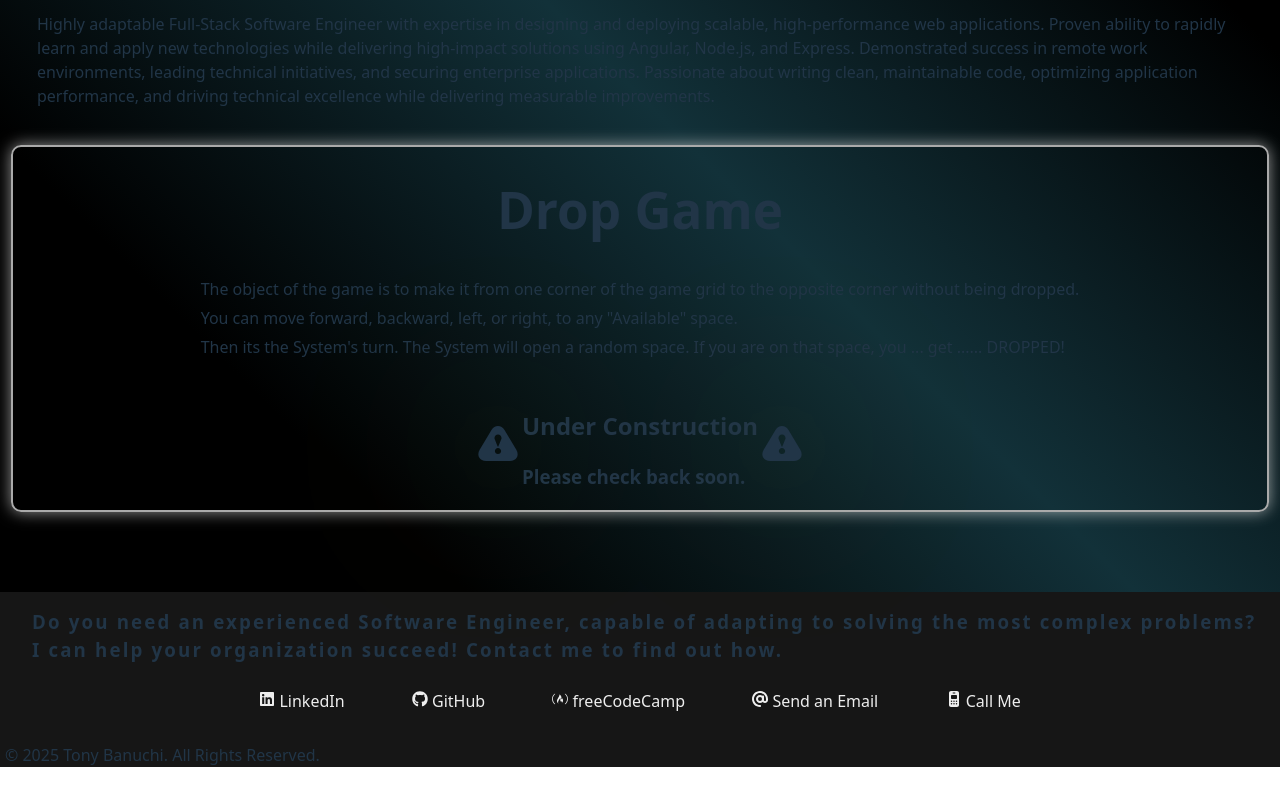
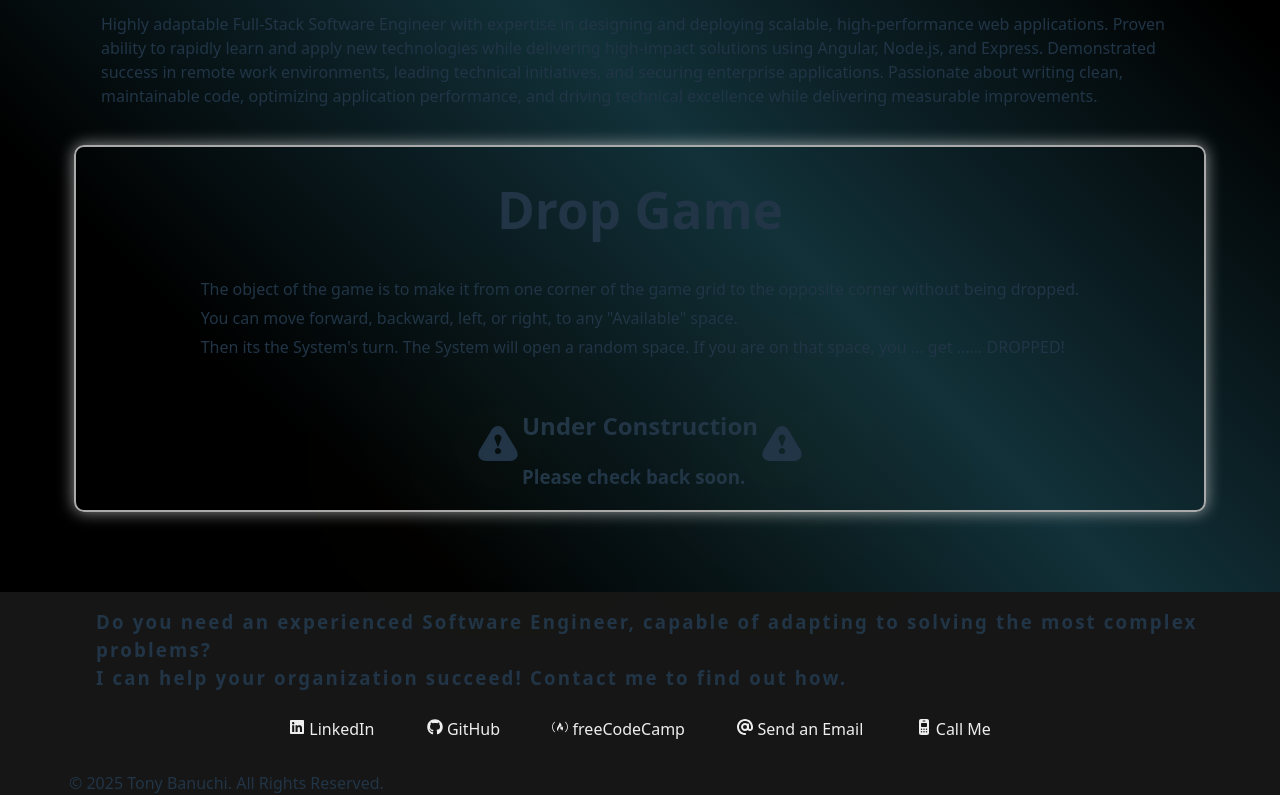
Before and after one commit to TonyBanuchi/portfolio-build, a React (Vite) app: page / in a window 1280 px wide. Shown: the part 484-1284 px from the top of the page. Before the commit the page ends 1256 px from the top, so only its background shows below. Built offline with nearby package versions, Linux system fonts and the light colour scheme.

Commit message:
Added global padding class to improve UI.

```diff
--- a/src/App.tsx
+++ b/src/App.tsx
@@ -32,7 +32,7 @@ function App() {
       <Route path="projects" element={<Projects />} />
       </Routes>
       </main>
-      <footer>
+      <footer className="soft-padding">
       <h3 className={`${styles['foot-text']}`}>
         Do you need an experienced Software Engineer, capable of adapting to solving the most complex problems?
         <br />
--- a/src/components/home/Home.tsx
+++ b/src/components/home/Home.tsx
@@ -19,7 +19,7 @@ import DropGame from "../projects/DropGame";
 function Home() {
   return (
     <>
-    <div className={`${styles["home-content"]} flex flex-col`}>
+    <div className={`${styles["home-content"]} flex flex-col soft-padding`}>
       <div className={styles["tech-icons"]}>
         <a
           href="https://vite.dev"
--- a/src/index.scss
+++ b/src/index.scss
@@ -94,6 +94,11 @@ nav a.active {
   align-items: center;
 }
 
+.soft-padding {
+  padding-left: 5%;
+  padding-right: 5%;
+}
+
 main {
   background: rgb(0,0,0);
   background: linear-gradient(45deg, rgba(0,0,0,1) 20%, rgba(18,49,57,1) 50%, rgba(0,0,0,1) 80%);
```
